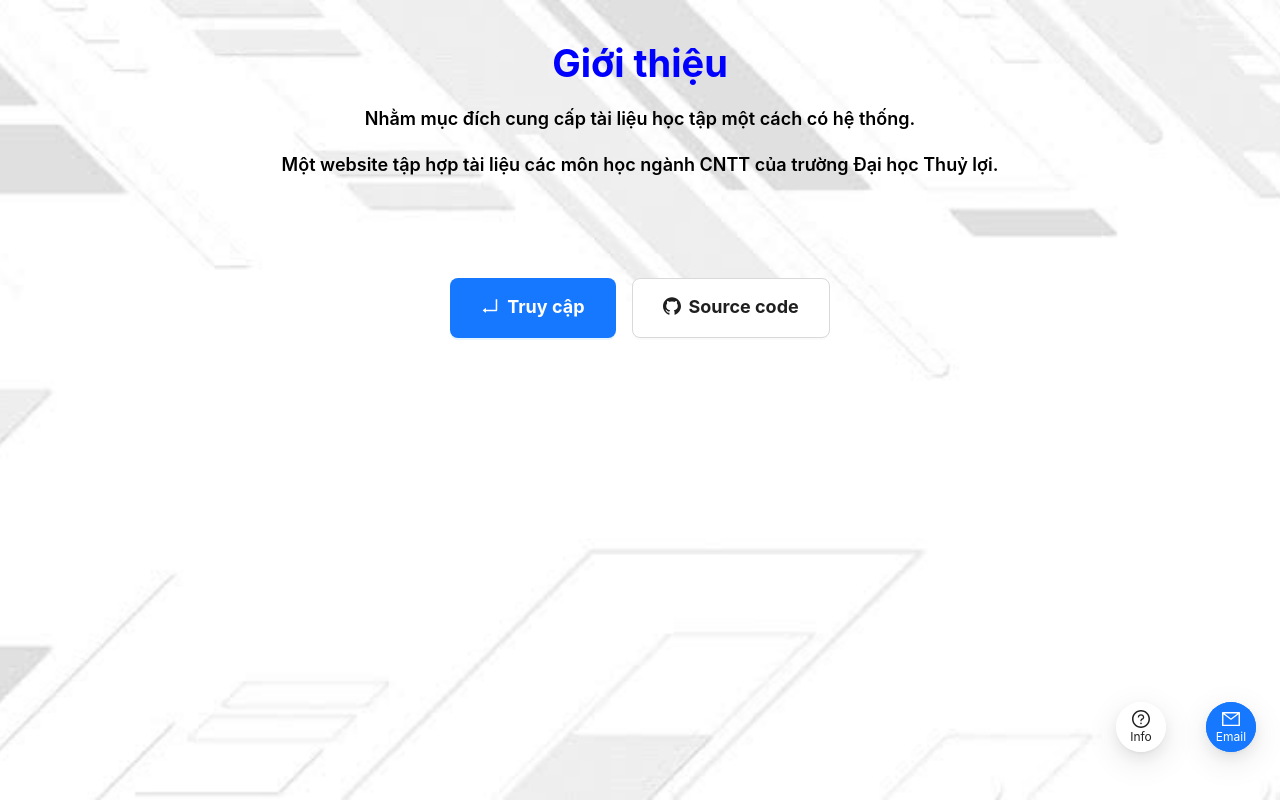
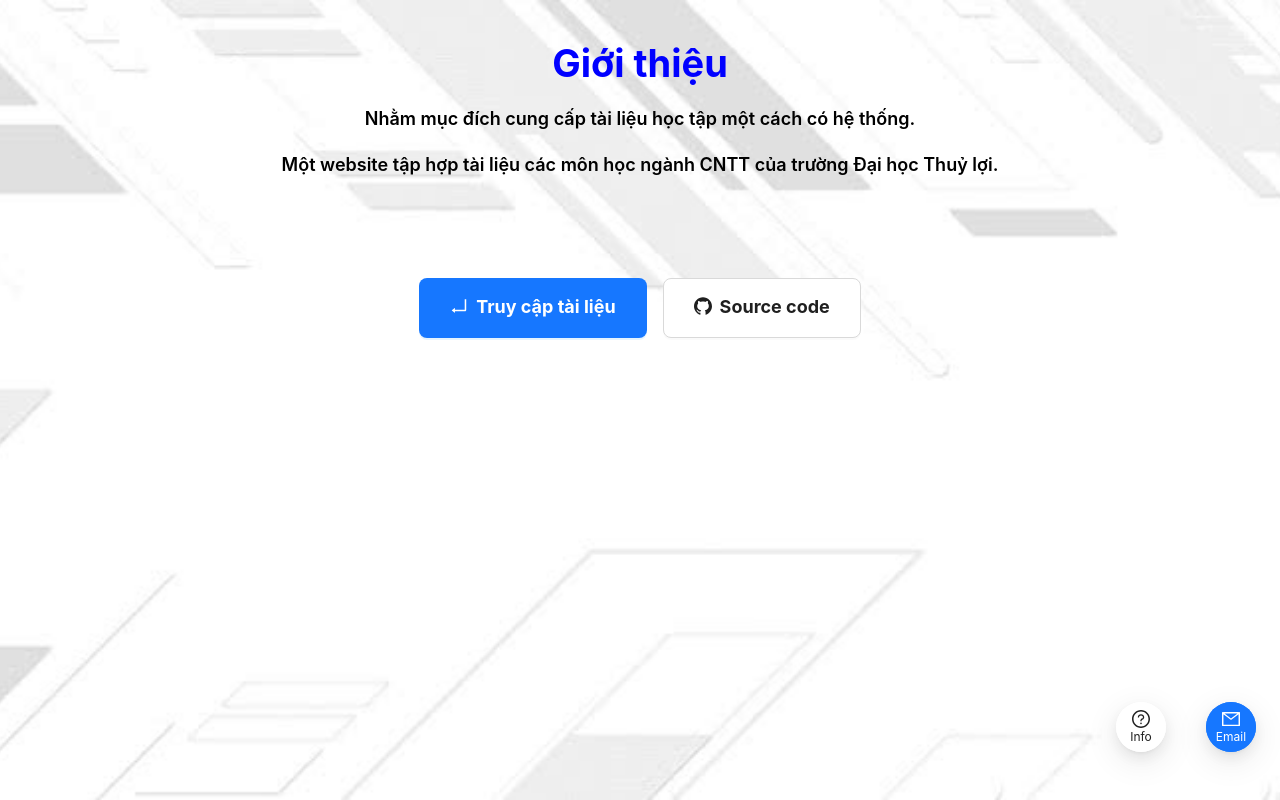
Before and after one commit to Enrique-Nguyen/Tai-lieu-tlu, a React (Vite) app in the folder tai-lieu-tlu/: page / in a window 1280 px wide. Built offline with nearby package versions, Linux system fonts and the light colour scheme.

Commit message:
Thêm nhánh

```diff
--- a/tai-lieu-tlu/src/Components/HomePage.jsx
+++ b/tai-lieu-tlu/src/Components/HomePage.jsx
@@ -42,6 +42,7 @@ export default function TrangChu() {
       </Typography>
       <Flex gap="middle" wrap align="center" justify="center" >
         <Button
+          href="/Tai-lieu"
           type="primary"
           size="large"
           icon={<EnterOutlined />}
@@ -51,9 +52,8 @@ export default function TrangChu() {
             padding: '0 30px',
             fontWeight: 'bold'
           }}
-        ><Link to="/Tai-lieu">
-          Truy cập
-          </Link>
+        >
+          Truy cập tài liệu
         </Button>
         <Button
           size="large"
--- a/tai-lieu-tlu/src/Components/Main.jsx
+++ b/tai-lieu-tlu/src/Components/Main.jsx
@@ -2,7 +2,6 @@ import React, {useState} from 'react';
 import { BookOutlined } from '@ant-design/icons';
 import { Breadcrumb, Layout, Menu, theme, Card, Button } from 'antd';
 import documents from "../Data/sampleDocument.json";
-import { Link } from 'react-router-dom';
 
 const { Header, Content, Footer, Sider } = Layout;
 
```
